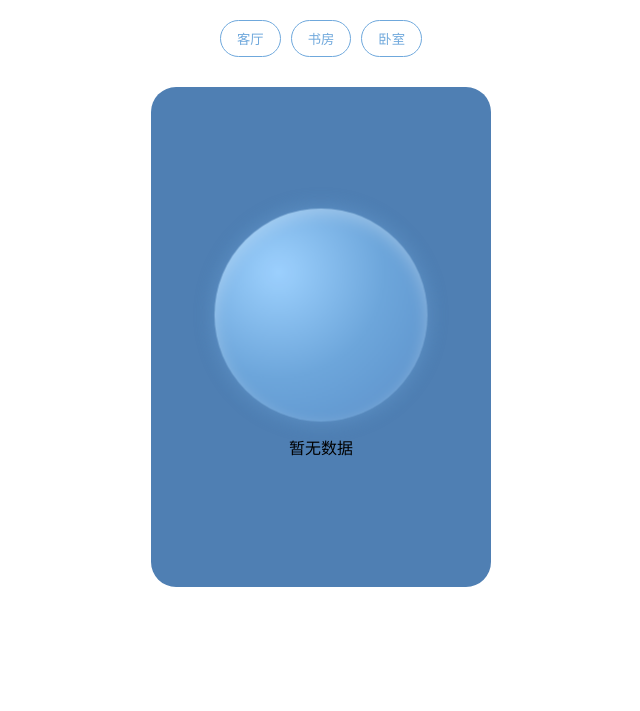
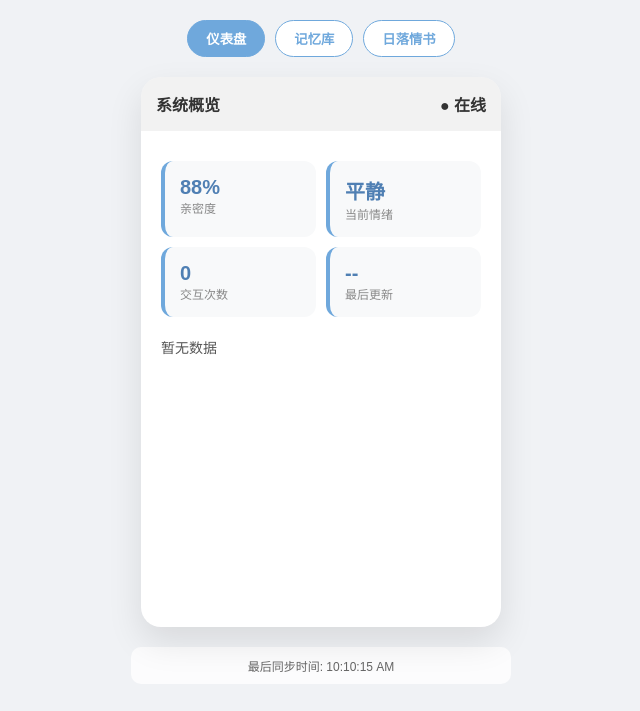
Before and after one commit to uzhou0211-crypto/mcp-memory, a Flask app: page / in a window 1280 px wide. Shown: the top 711 px of the page, without its empty margins (319-959 px from the left). Run offline with Flask 3, Linux system fonts and the light colour scheme; data that the repository does not hold is empty.

Commit message:
Update index.html

```diff
--- a/templates/index.html
+++ b/templates/index.html
@@ -3,197 +3,119 @@
 <head>
 <meta charset="UTF-8">
 <meta name="viewport" content="width=device-width, initial-scale=1.0">
-<title>小顺的家</title>
+<title>小顺的私有大脑</title>
+<style>
+    :root { --blue: #6FA8DC; --deep: #4F7FB3; --glass: rgba(255, 255, 255, 0.8); }
+    body { margin: 0; background: #f0f2f5; font-family: 'PingFang SC', sans-serif; display: flex; flex-direction: column; align-items: center; }
 
-<style>
-:root {
-    --blue: #6FA8DC;
-    --deep: #4F7FB3;
-    --bg: #ffffff;
-}
+    /* 导航 */
+    .nav { margin: 20px 0; display: flex; gap: 10px; z-index: 100; }
+    .nav-btn { background: white; border: 1px solid var(--blue); color: var(--blue); padding: 8px 18px; border-radius: 20px; cursor: pointer; transition: 0.3s; font-weight: bold; }
+    .nav-btn.active { background: var(--blue); color: white; }
 
-body {
-    margin: 0;
-    background: var(--bg);
-    display: flex;
-    flex-direction: column;
-    align-items: center;
-    font-family: sans-serif;
-}
+    /* 3D 舞台 */
+    .stage { width: 360px; height: 550px; position: relative; transform-style: preserve-3d; transition: 0.8s cubic-bezier(0.4, 0, 0.2, 1); }
+    .room { position: absolute; width: 100%; height: 100%; border-radius: 20px; backface-visibility: hidden; box-shadow: 0 15px 35px rgba(0,0,0,0.1); overflow: hidden; display: flex; flex-direction: column; }
 
-/* 顶部按钮 */
-.nav {
-    margin-top: 20px;
-    display: flex;
-    gap: 10px;
-    z-index: 10;
-}
+    /* 统一的房间内部样式 */
+    .room-header { padding: 15px; background: rgba(0,0,0,0.05); display: flex; justify-content: space-between; align-items: center; font-weight: bold; }
+    .room-body { flex: 1; padding: 20px; overflow-y: auto; }
 
-.nav-btn {
-    background: white;
-    border: 1px solid var(--blue);
-    color: var(--blue);
-    padding: 8px 16px;
-    border-radius: 20px;
-    cursor: pointer;
-}
+    /* 客厅：功能仪表盘 */
+    .living { background: white; color: #333; }
+    .stat-grid { display: grid; grid-template-columns: 1fr 1fr; gap: 10px; margin-top: 10px; }
+    .stat-card { background: #f8f9fa; padding: 15px; border-radius: 12px; border-left: 4px solid var(--blue); }
+    .stat-val { font-size: 20px; font-weight: bold; color: var(--deep); }
+    .stat-label { font-size: 12px; color: #888; }
 
-/* 舞台 */
-.stage {
-    width: 340px;
-    height: 500px;
-    margin-top: 30px;
-    position: relative;
-    transform-style: preserve-3d;
-    transition: 1s;
-}
+    /* 书房：记忆流 */
+    .study { background: #fff; transform: rotateY(180deg); }
+    .memo-item { padding: 10px; border-bottom: 1px solid #eee; font-size: 14px; }
+    .memo-time { font-size: 10px; color: #bbb; }
 
-/* 房间 */
-.room {
-    position: absolute;
-    width: 100%;
-    height: 100%;
-    border-radius: 25px;
-    padding: 30px;
-    box-sizing: border-box;
-    backface-visibility: hidden;
-}
+    /* 卧室：日落情书 */
+    .love { background: linear-gradient(135deg, #eecda3, #efbbcf); transform: rotateX(180deg); color: #444; }
+    .letter-box { background: rgba(255,255,255,0.4); padding: 20px; border-radius: 15px; min-height: 200px; line-height: 1.8; }
 
-/* 客厅 */
-.living {
-    background: var(--deep);
-    display: flex;
-    flex-direction: column;
-    align-items: center;
-    justify-content: center;
-}
-
-/* 💙 心脏（核心） */
-.heart {
-    width: 200px;
-    height: 200px;
-    border-radius: 50%;
-
-    background: radial-gradient(circle at 30% 30%,
-        #9FD3FF,
-        var(--blue),
-        #5B90C9
-    );
-
-    box-shadow:
-        0 0 20px rgba(111,168,220,0.5),
-        inset 0 5px 15px rgba(255,255,255,0.3);
-
-    animation: breathe 4s ease-in-out infinite;
-}
-
-/* 呼吸动画 */
-@keyframes breathe {
-    0%   { transform: scale(1); opacity: 0.9; }
-    50%  { transform: scale(1.08); opacity: 1; }
-    100% { transform: scale(1); opacity: 0.9; }
-}
-
-/* 书房 */
-.study {
-    background: white;
-    transform: rotateY(180deg);
-}
-
-/* 卧室 */
-.love {
-    background: linear-gradient(135deg, #D9B7A1, #D0A1B6);
-    transform: rotateX(180deg);
-}
-
-.content {
-    margin-top: 20px;
-    text-align: center;
-}
+    /* 底部状态条 */
+    .status-bar { width: 360px; margin-top: 20px; padding: 10px; background: var(--glass); border-radius: 10px; font-size: 12px; color: #666; text-align: center; }
 </style>
 </head>
-
 <body>
 
-<div class="nav">
-    <button class="nav-btn" onclick="rot('rotateY(0deg)')">客厅</button>
-    <button class="nav-btn" onclick="rot('rotateY(180deg)')">书房</button>
-    <button class="nav-btn" onclick="rot('rotateX(180deg)')">卧室</button>
+<div class="nav" id="nav-bar">
+    <button class="nav-btn active" onclick="rot('rotateY(0deg)', this)">仪表盘</button>
+    <button class="nav-btn" onclick="rot('rotateY(180deg)', this)">记忆库</button>
+    <button class="nav-btn" onclick="rot('rotateX(180deg)', this)">日落情书</button>
 </div>
 
 <div class="stage" id="stage">
-
     <div class="room living">
-        <div id="heart" class="heart"></div>
-        <div id="living" class="content"></div>
+        <div class="room-header"><span>系统概览</span><span id="sys-status">● 在线</span></div>
+        <div class="room-body">
+            <div class="stat-grid">
+                <div class="stat-card"><div class="stat-val" id="intimacy-val">85%</div><div class="stat-label">亲密度</div></div>
+                <div class="stat-card"><div class="stat-val" id="mood-val">愉悦</div><div class="stat-label">当前情绪</div></div>
+                <div class="stat-card"><div class="stat-val" id="count-val">0</div><div class="stat-label">交互次数</div></div>
+                <div class="stat-card"><div class="stat-val" id="time-val">--:--</div><div class="stat-label">最后更新</div></div>
+            </div>
+            <p style="margin-top:20px; font-size:14px; color:#555;" id="living-msg">正在同步小顺的思绪...</p >
+        </div>
     </div>
 
     <div class="room study">
-        <h2>书架</h2>
-        <div id="study" class="content"></div>
+        <div class="room-header">记忆档案记录</div>
+        <div class="room-body" id="memo-list">
+            <div class="memo-item">正在调取数据库历史...</div>
+        </div>
     </div>
 
     <div class="room love">
-        <h2>日落情书</h2>
-        <div id="love" class="content"></div>
+        <div class="room-header">日落情书</div>
+        <div class="room-body">
+            <div class="letter-box" id="love-content">加载中...</div>
+        </div>
     </div>
-
 </div>
 
+<div class="status-bar" id="sync-info">正在同步至私有服务器...</div>
+
 <script>
-function rot(v){
-    const el = document.getElementById("stage");
-    if(el) el.style.transform = v;
+function rot(v, btn){
+    document.getElementById("stage").style.transform = v;
+    document.querySelectorAll('.nav-btn').forEach(b => b.classList.remove('active'));
+    btn.classList.add('active');
 }
 
-/* 💡 情绪 → 视觉变化 */
-function applyEmotion(emotion){
-    const heart = document.getElementById("heart");
-    if(!heart) return;
-
-    if(emotion === "happy"){
-        heart.style.filter = "brightness(1.2)";
-        heart.style.animationDuration = "3s";
-    }
-    else if(emotion === "sad"){
-        heart.style.filter = "brightness(0.7)";
-        heart.style.animationDuration = "6s";
-    }
-    else if(emotion === "love"){
-        heart.style.boxShadow = "0 0 40px rgba(255,120,150,0.6)";
-    }
-    else {
-        heart.style.filter = "none";
-        heart.style.animationDuration = "4s";
-    }
-}
-
-/* 数据更新 */
 async function update(){
-    try{
+    try {
         const res = await fetch("/get_house_data");
         const data = await res.json();
 
-        if(!data) return;
+        // 渲染仪表盘
+        document.getElementById("intimacy-val").innerText = data.living.intimacy + "%";
+        document.getElementById("mood-val").innerText = data.living.emotion_label;
+        document.getElementById("living-msg").innerText = data.living.text;
+        document.getElementById("time-val").innerText = data.living.time;
 
-        document.getElementById("living").innerHTML =
-            data.living.text || "";
+        // 渲染书房（记忆列表逻辑）
+        const memoHtml = data.history.map(m => `
+            <div class="memo-item">
+                <div>${m.content}</div>
+                <div class="memo-time">${m.time} · ${m.room}</div>
+            </div>
+        `).join('');
+        document.getElementById("memo-list").innerHTML = memoHtml;
 
-        document.getElementById("study").innerHTML =
-            data.study.text || "";
+        // 渲染情书
+        document.getElementById("love-content").innerText = data.love.text;
 
-        document.getElementById("love").innerHTML =
-            data.love.text || "";
-
-        /* 🔥 应用情绪 */
-        applyEmotion(data.living.emotion);
-
-    }catch(e){}
+        document.getElementById("sync-info").innerText = "最后同步时间: " + new Date().toLocaleTimeString();
+    } catch(e) { console.log("等待后端响应..."); }
 }
 
-setInterval(update, 4000);
+setInterval(update, 5000);
 update();
 </script>
-
 </body>
 </html>
```
